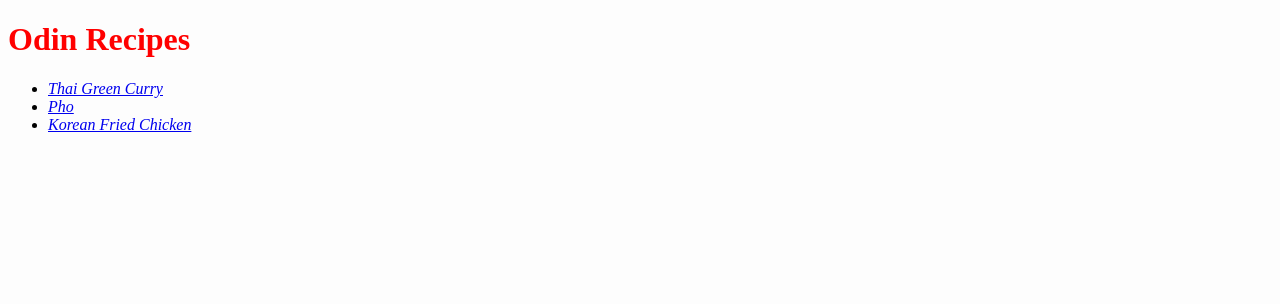
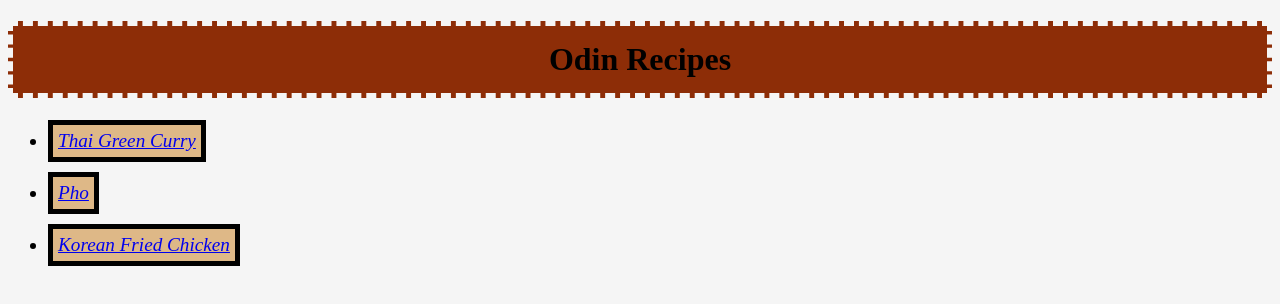
Before and after one commit to EricSamuelFernando/Odin-recipes, a plain HTML site: page index.html in a window 1280 px wide. Drawn offline with Linux system fonts and the light colour scheme.

Commit message:
Edited homestyle.css style.css and index.html

```diff
--- a/homestyle.css
+++ b/homestyle.css
@@ -1,13 +1,26 @@
 .first_title {
-    color: rgb(255, 0, 0);
+    text-align: center;
+    background-color: rgb(141, 45, 7);
+    padding: 15px;
+    border: 5px dashed whitesmoke;
 
 }
 .recipe_list{
-    color: rgb(rgba(255, 0, 0, 0), green, blue);
+    color: black;
+    font-size: larger;
+    font-style: italic;
+    padding: -20px;
 
-    font-style: italic;
 }
 
 body{
-    background-color: rgb(253, 253, 253);
+    background-color: whitesmoke;
 }
+
+.first,.second,.third{
+    padding: 5px;
+    border: 5px solid black;
+    background-color: burlywood;
+    display: inline-block;
+    margin-bottom: 10px;
+}
--- a/index.html
+++ b/index.html
@@ -8,9 +8,9 @@
     <body>
         <h1 class="first_title">Odin Recipes</h1>
         <ul class="recipe_list">
-        <li><a href="./recipes/thai_green_curry.html">Thai Green Curry</a></li>
-        <li><a href="./recipes/pho.html">Pho</a></li>
-        <li><a href="./recipes/koreanfriedchicken.html">Korean Fried Chicken</a></li>
+        <li><span class="first"><a href="./recipes/thai_green_curry.html">Thai Green Curry</a></span></li>
+        <li><span class="second"><a href="./recipes/pho.html">Pho</a></span></li>
+        <li><span class="third"><a href="./recipes/koreanfriedchicken.html">Korean Fried Chicken</a></span></li>
 
     </ul>
     </body>
```
Also changed, not shown: recipes/koreanfriedchicken.html (+1 -1 lines), recipes/style.css (+9 -1 lines).
